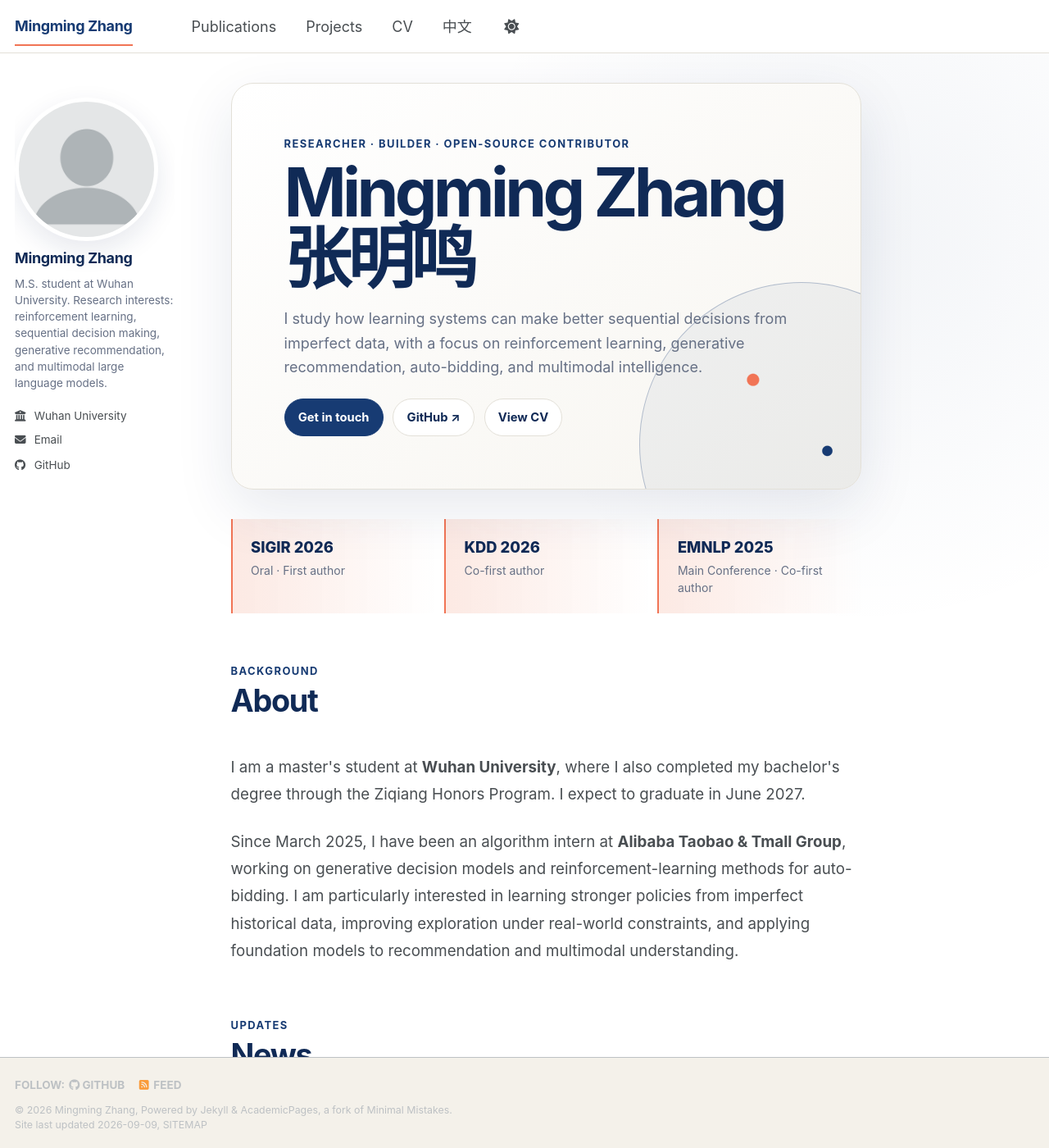
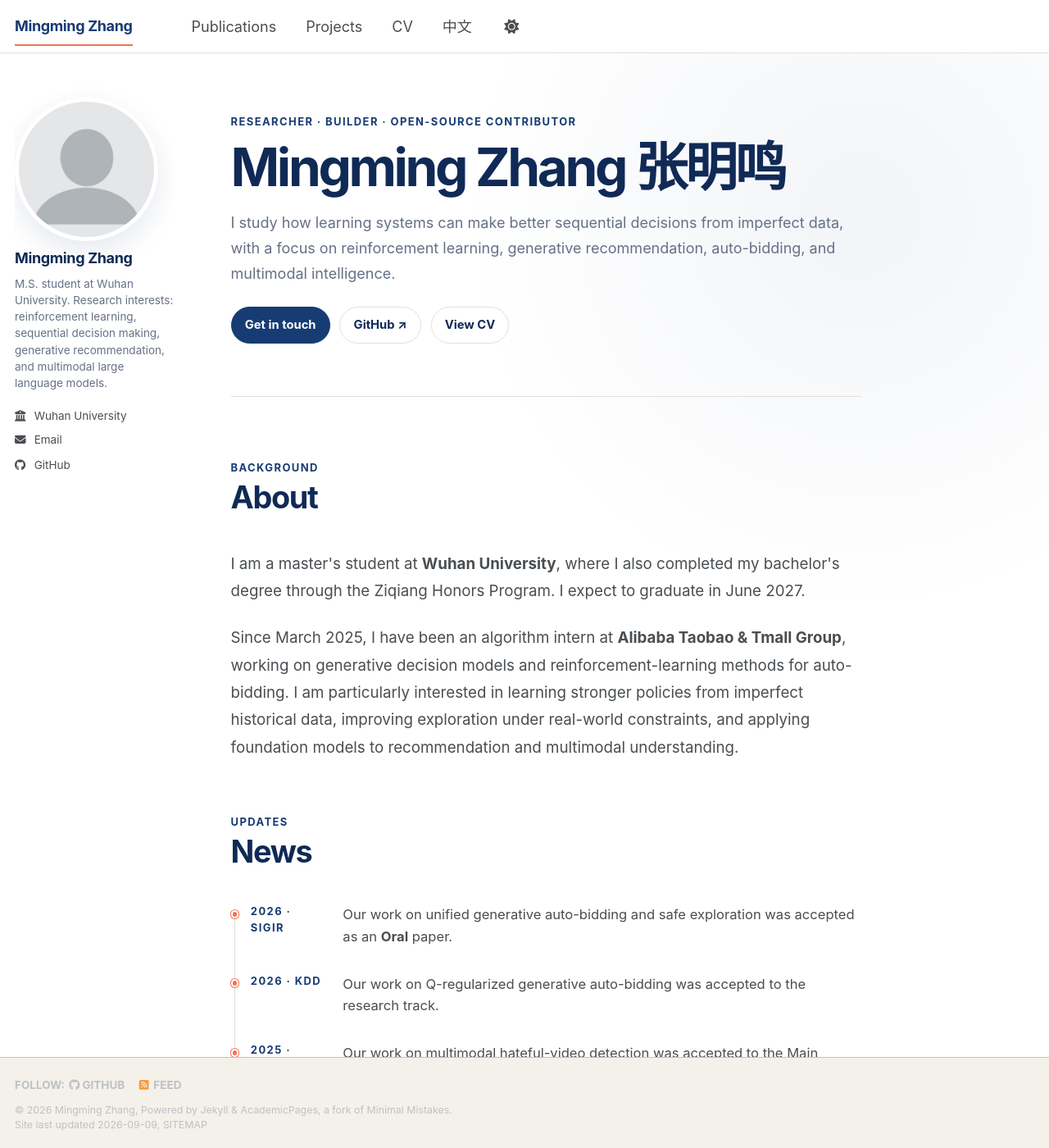
Before and after one commit to Tongyun1/tongyun1.github.io, a Jekyll site: the page built from _pages/about.md, in a window 1280 px wide and 1400 px high. Shown: the whole window at 82% size. Built offline with Jekyll 4.4.1, drawn with Linux system fonts in a browser that asks for light colours; a style sheet for code colours, icons or effects is not loaded.

Commit message:
Simplify homepage introduction

```diff
--- a/_pages/about.md
+++ b/_pages/about.md
@@ -32,24 +32,6 @@ redirect_from:
     </a>
   </div>
 </section>
-
-<div class="metric-strip" aria-label="Research highlights">
-  <div class="metric-strip__item">
-    <span class="metric-strip__value">SIGIR 2026</span>
-    <span class="metric-strip__label lang-en">Oral · First author</span>
-    <span class="metric-strip__label lang-zh" style="display:none;">Oral · 第一作者</span>
-  </div>
-  <div class="metric-strip__item">
-    <span class="metric-strip__value">KDD 2026</span>
-    <span class="metric-strip__label lang-en">Co-first author</span>
-    <span class="metric-strip__label lang-zh" style="display:none;">共同第一作者</span>
-  </div>
-  <div class="metric-strip__item">
-    <span class="metric-strip__value">EMNLP 2025</span>
-    <span class="metric-strip__label lang-en">Main Conference · Co-first author</span>
-    <span class="metric-strip__label lang-zh" style="display:none;">主会论文 · 共同第一作者</span>
-  </div>
-</div>
 
 <section class="profile-section" aria-labelledby="about-heading">
   <div class="section-heading">
--- a/_sass/layout/_profile.scss
+++ b/_sass/layout/_profile.scss
@@ -42,30 +42,9 @@ body {
 
 .profile-hero {
   position: relative;
-  overflow: hidden;
-  margin: 0 0 3.2rem;
-  padding: clamp(2rem, 5vw, 4.5rem);
-  border: 1px solid var(--global-border-color);
-  border-radius: 1.5rem;
-  background:
-    linear-gradient(145deg, var(--surface-color), var(--surface-subtle));
-  box-shadow: 0 24px 70px var(--shadow-color);
-}
-
-.profile-hero::after {
-  position: absolute;
-  right: -7rem;
-  bottom: -8rem;
-  width: 22rem;
-  height: 22rem;
-  border: 1px solid color-mix(in srgb, var(--global-base-color) 28%, transparent);
-  border-radius: 50%;
-  background:
-    radial-gradient(circle at 35% 30%, var(--accent-color) 0 .38rem, transparent .45rem),
-    radial-gradient(circle at 58% 52%, var(--global-base-color) 0 .32rem, transparent .38rem),
-    color-mix(in srgb, var(--global-base-color) 5%, transparent);
-  content: "";
-  pointer-events: none;
+  margin: 0 0 clamp(2.8rem, 6vw, 4.5rem);
+  padding: clamp(1.25rem, 3vw, 2.5rem) 0 clamp(2.4rem, 5vw, 3.8rem);
+  border-bottom: 1px solid var(--global-border-color);
 }
 
 .profile-hero__eyebrow,
@@ -81,38 +60,32 @@ body {
 }
 
 .profile-hero h1 {
-  position: relative;
-  z-index: 1;
-  max-width: 14ch;
-  margin: 0.55rem 0 1rem;
+  max-width: 18ch;
+  margin: 0.65rem 0 1.2rem;
   color: var(--heading-color);
-  font-size: clamp(2.35rem, 6.4vw, 5.2rem);
-  line-height: 0.98;
-  letter-spacing: -0.058em;
+  font-size: clamp(2.3rem, 5vw, 4.35rem);
+  line-height: 1.02;
+  letter-spacing: -0.052em;
 }
 
 .profile-hero__lead {
-  position: relative;
-  z-index: 1;
-  max-width: 48rem;
-  margin-bottom: 1.35rem;
+  max-width: 43rem;
+  margin-bottom: 1.55rem;
   color: var(--muted-color);
-  font-size: clamp(1.02rem, 2vw, 1.28rem);
-  line-height: 1.65;
+  font-size: clamp(1rem, 1.8vw, 1.18rem);
+  line-height: 1.72;
 }
 
 .profile-hero__actions,
 .publication-card__links,
-.tag-list,
-.metric-strip {
+.tag-list {
   display: flex;
   flex-wrap: wrap;
   gap: 0.65rem;
 }
 
 .profile-hero__actions {
-  position: relative;
-  z-index: 1;
+  align-items: center;
 }
 
 .profile-button,
@@ -142,31 +115,6 @@ body {
   border-color: var(--global-base-color);
   color: #fff !important;
   background: var(--global-base-color);
-}
-
-.metric-strip {
-  margin: -1.2rem 0 3.4rem;
-}
-
-.metric-strip__item {
-  flex: 1 1 10rem;
-  padding: 1.15rem 1.25rem;
-  border-left: 2px solid var(--accent-color);
-  background: linear-gradient(90deg, var(--accent-soft), transparent);
-}
-
-.metric-strip__value {
-  display: block;
-  color: var(--heading-color);
-  font-size: 1.02rem;
-  font-weight: 780;
-}
-
-.metric-strip__label {
-  display: block;
-  margin-top: 0.22rem;
-  color: var(--muted-color);
-  font-size: 0.78rem;
 }
 
 .profile-section {
@@ -514,12 +462,7 @@ body {
 
 @media (max-width: 768px) {
   .profile-hero {
-    border-radius: 1.1rem;
-  }
-
-  .profile-hero::after {
-    right: -12rem;
-    opacity: 0.55;
+    padding-top: 0.8rem;
   }
 
   .section-heading,
```
